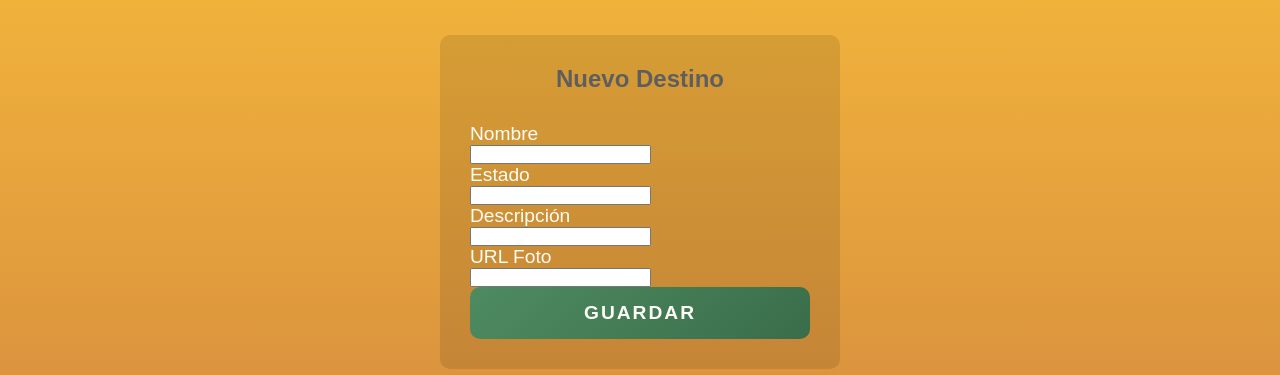
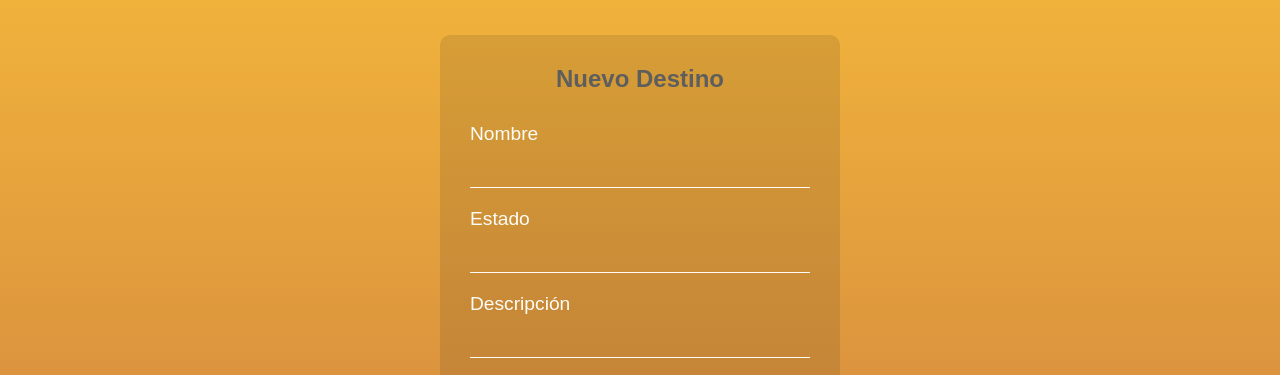
Before and after one commit to chinobetoska/Nenemi_A_full_Version, a plain HTML site: page frontend/admin.html in a window 1280 px wide. Shown: the part 92-467 px from the top of the page. Drawn offline with Linux system fonts and the light colour scheme; no server answers.

Commit message:
cambios al admin visuales

```diff
--- a/frontend/admin.html
+++ b/frontend/admin.html
@@ -8,7 +8,7 @@
 <body>
     <div class="pagina-contenedor">
         <header class="titulo-nenemia">
-            <h1>Administración Nenemi</h1>
+            <h1>Panel De Administración Nenemi</h1>
         </header>
 
         <section class="contenedor">
--- a/frontend/admin.js
+++ b/frontend/admin.js
@@ -1,14 +1,17 @@
 const url = 'https://nenemi-a-full-version.onrender.com/api/destinos';
+//const url = 'http://localhost:3000/api/destinos'; // URL del backend para desarrollo local (solo usar si el backend se ejecuta localmente)
 
-async function cargarParaAdmin() {
+async function cargarParaAdmin() {// Carga los destinos para el panel de administracion
     const listaAdmin = document.getElementById('lista-admin');
     const res = await fetch(url);
+    // Se obtiene la lista de destinos desde el backend
     const datos = await res.json();
 
     listaAdmin.innerHTML = '';
     datos.forEach(lugar => {
-        // Todo el diseño viene de las clases CSS en cards.css y buttons.css
+        // Se recorre cada destino y se agrega a la lista del panel de administracion
         listaAdmin.innerHTML += `
+        // Se crea una tarjeta para cada destino con su informacion y un boton para eliminarlo
             <div class="destino-card" id="card-${lugar._id}">
                 <img src="${lugar.foto}" alt="${lugar.nombre}">
                 <div class="destino-info">
@@ -22,31 +25,33 @@ async function cargarParaAdmin() {
         `;
     });
 }
-
+// funcion para eliminar un destino
 async function eliminarDestino(id) {
+    // Se muestra una confirmacion antes de eliminar el destino
     if (confirm("¿Eliminar este destino?")) {
         await fetch(`${url}/${id}`, { method: 'DELETE' });
         cargarParaAdmin();
     }
 }
 
-// Lógica del formulario
+// Logica del formulario
 document.getElementById('form-destino').addEventListener('submit', async (e) => {
     e.preventDefault();
     const nuevoDato = {
+        // Se obtiene la informacion del formulario para crear un nuevo destino
         nombre: document.getElementById('nombre').value,
         estado: document.getElementById('estado').value,
         descripcion: document.getElementById('descripcion').value,
         foto: document.getElementById('foto').value
     };
-
+// Se envia el nuevo destino al backend para ser guardado
     const res = await fetch(url, {
         method: 'POST',
         headers: { 'Content-Type': 'application/json' },
         body: JSON.stringify(nuevoDato)
     });
 
-    if(res.ok) {
+    if(res.ok) {// Si la respuesta es correcta, se muestra un mensaje de exito, se resetea el formulario y se recarga la lista de destinos
         document.getElementById('mensaje').innerText = "Guardado con éxito";
         document.getElementById('form-destino').reset();
         cargarParaAdmin();
--- a/frontend/css/buttons.css
+++ b/frontend/css/buttons.css
@@ -15,6 +15,7 @@
     cursor: pointer;
     letter-spacing: 2px;
     text-transform: uppercase;
+    margin-top: 20px;
 }
 .btn-destino {
     display: inline-block;
--- a/frontend/css/layout.css
+++ b/frontend/css/layout.css
@@ -1,15 +1,28 @@
-.contenedor {
-    margin: 50px auto;
-    width: 400px;
-    padding: 30px;
-    background: var(--color-negro-suave);
-    border-radius: 10px;
-}
-
 .pagina-contenedor {
     max-width: 1200px;
     margin: 0 auto;
     padding: 20px;
+}
+
+.contenedor {
+    margin: 50px auto;
+    width: 100%;
+    max-width: 400px; /* Evita que se estire demasiado */
+    padding: 30px;
+    background: var(--color-negro-suave);
+    border-radius: 10px;
+    display: flex;
+    flex-direction: column;
+    align-items: center; /* Centra los hijos horizontalmente */
+}
+
+#form-destino {
+    width: 100%; /* El formulario ocupa todo el ancho del contenedor */
+}
+
+.elemento {
+    width: 100%;
+    margin-bottom: 20px;
 }
 
 .destinos-grid {
--- a/frontend/css/typography.css
+++ b/frontend/css/typography.css
@@ -26,3 +26,20 @@ body {
     font-size: larger;
     display: block;
 }
+
+/* ESTILO ORIGINAL DE TUS INPUTS */
+.contenedor .elemento input {
+    width: 100%;
+    padding: 10px 0;
+    color: #000; /* Texto negro para que se lea bien */
+    background: transparent;
+    border: none;
+    border-bottom: 1px solid var(--color-blanco);
+    font-size: larger;
+    outline: none;
+}
+
+/* Cambio de color cuando escribes */
+.contenedor .elemento input:focus {
+    border-bottom: 2px solid var(--color-acento);
+}
```
